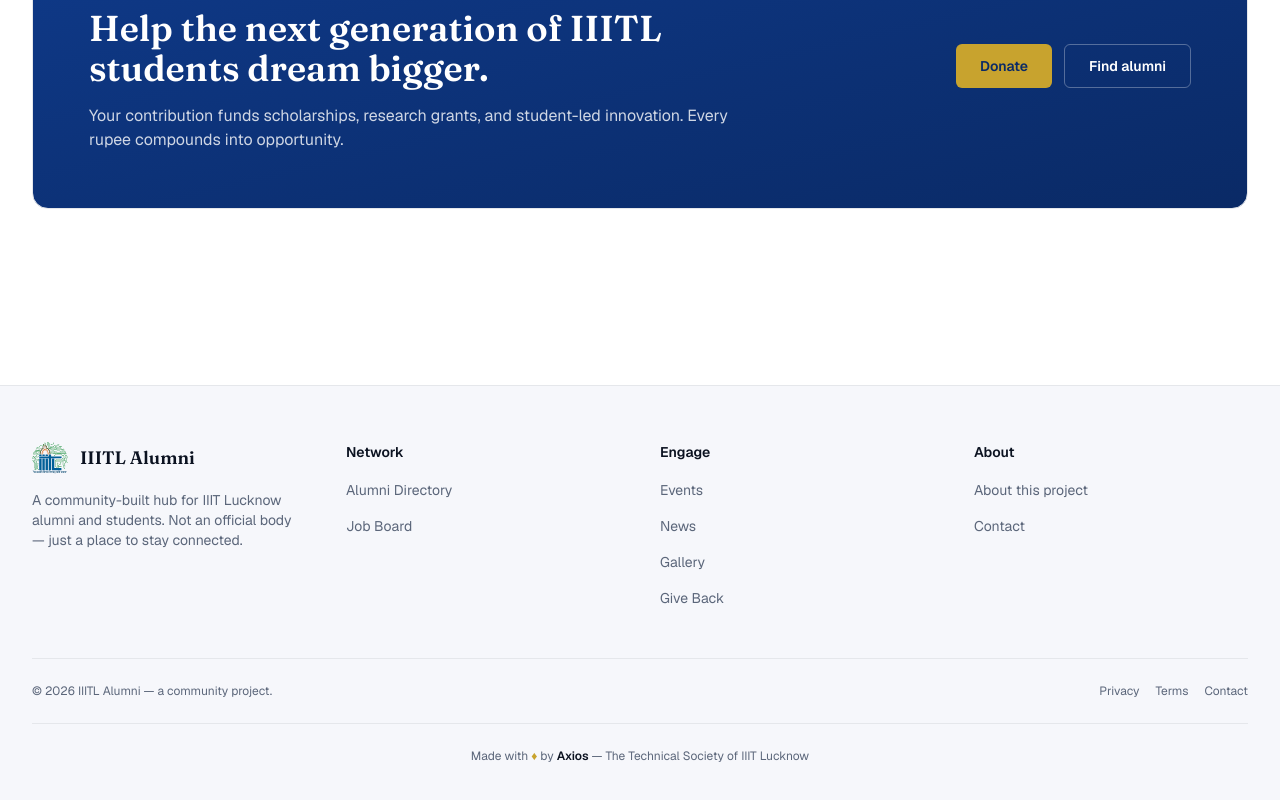
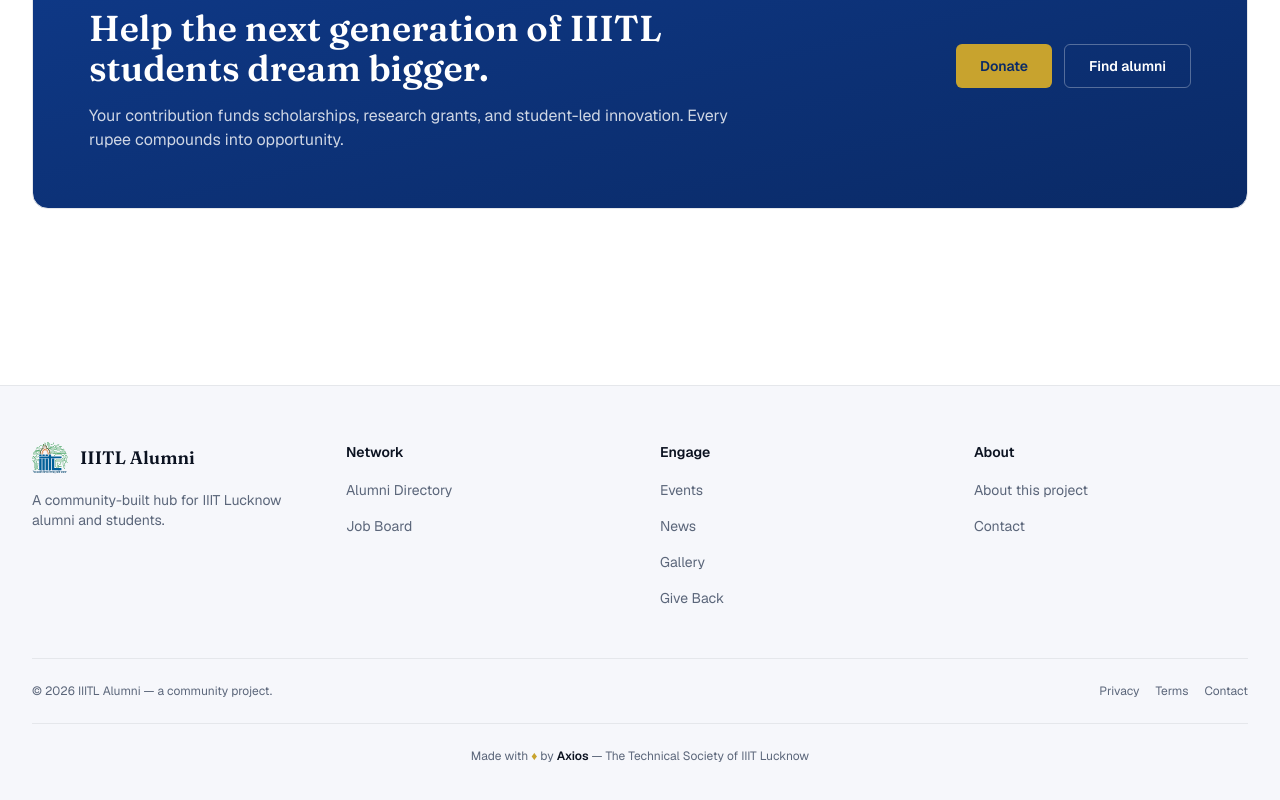
Before and after one commit to iiitl/alumni, a Next.js app: page / in a window 1280 px wide. Shown: the part 3009-3809 px from the top of the page. Built offline with nearby package versions, Linux system fonts and the light colour scheme.

Commit message:
chore: remove an unofficial

```diff
--- a/components/Footer.tsx
+++ b/components/Footer.tsx
@@ -48,7 +48,6 @@ export function Footer() {
             </div>
             <p className="mt-4 max-w-xs text-sm text-muted">
               A community-built hub for IIIT Lucknow alumni and students.
-              Not an official body — just a place to stay connected.
             </p>
           </div>
 
```
